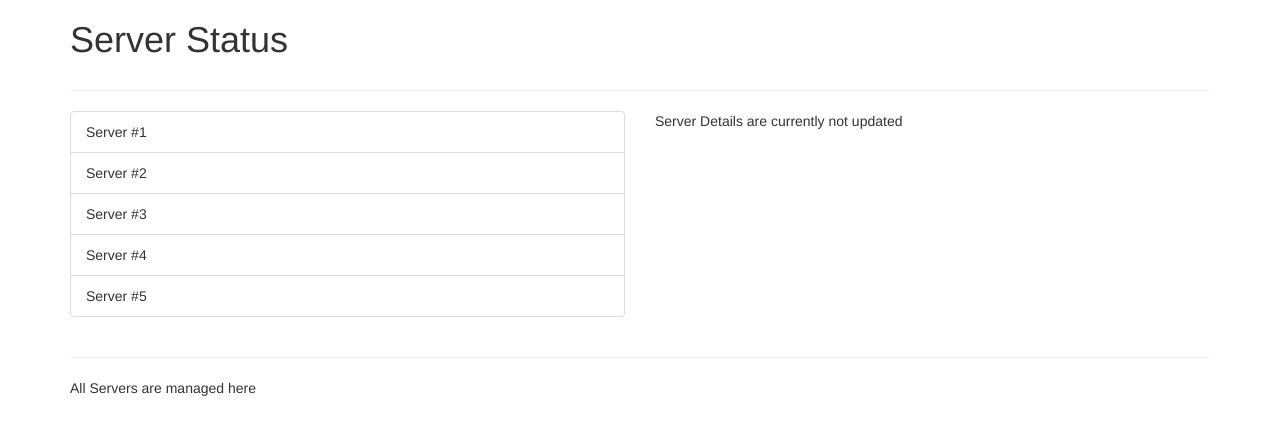
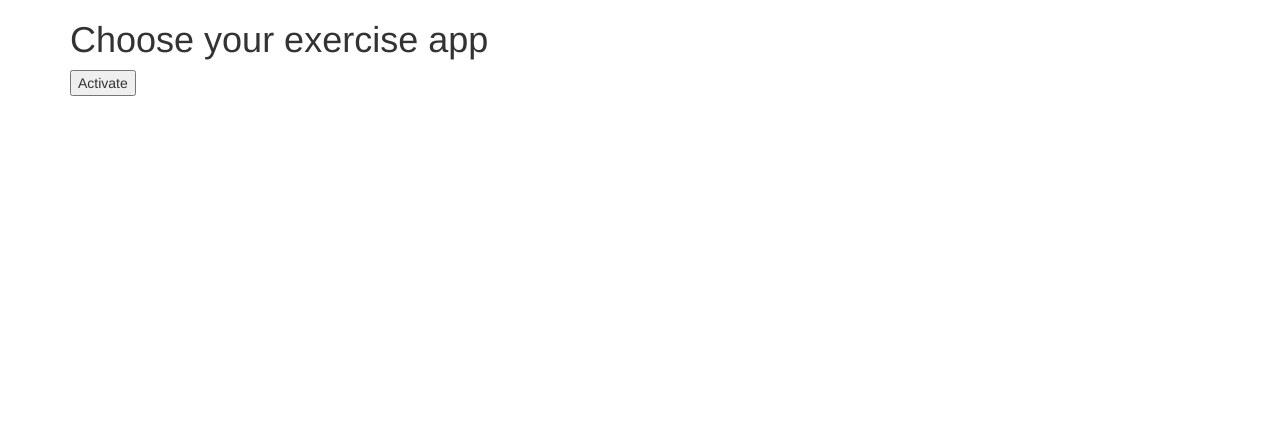
Before and after one commit to Facemirrored/vuejs-sandbox, a Vue app: page / in a window 1280 px wide. Shown: the top 434 px of the page. Built offline with nearby package versions, Linux system fonts and the light colour scheme.

Commit message:
new structure for more exercises

```diff
--- a/public/index.html
+++ b/public/index.html
@@ -8,6 +8,6 @@
 <body>
 <div id="app">
 </div>
-<script src="/dist/build.js"></script>
+<script></script>
 </body>
 </html>
--- a/src/App.vue
+++ b/src/App.vue
@@ -1,27 +1,35 @@
 <template>
   <div class="container">
-    <header-component></header-component>
-    <hr>
-    <server-main-content></server-main-content>
-    <hr>
-    <footer-component></footer-component>
+    <h1>Choose your exercise app</h1>
+    <button @click="changeEx6Status">Activate</button>
+    <div id="exercise" v-if="ex6state">
+      <ex6app></ex6app>
+    </div>
   </div>
 </template>
 
 <script>
-  import Header from "./components/Header"
-  import MainContent from "./components/MainContent"
-  import Footer from "./components/Footer"
+  import Ex6app from "./components/ex6serverComponents/ex6app"
 
   export default {
     components: {
-      headerComponent: Header,
-      serverMainContent: MainContent,
-      footerComponent: Footer
+      ex6app: Ex6app
+    },
+    data() {
+      return {
+        ex6state: false,
+      };
+    },
+    methods: {
+      changeEx6Status: function() {
+        this.ex6state = !this.ex6state;
+      }
     }
   }
 </script>
 
 <style>
+  #exercise {
 
+  }
 </style>
--- /dev/null
+++ b/src/components/ex6serverComponents/ex6app.vue
@@ -0,0 +1,28 @@
+<template>
+  <div class="container">
+    <header-component></header-component>
+    <hr>
+    <server-main-content></server-main-content>
+    <hr>
+    <footer-component></footer-component>
+  </div>
+</template>
+
+<script>
+  import Header from "./Header";
+  import MainContent from "./MainContent";
+  import Footer from "./Footer";
+
+  export default {
+    name: "ex6app",
+    components: {
+      headerComponent: Header,
+      serverMainContent: MainContent,
+      footerComponent: Footer
+    }
+  }
+</script>
+
+<style scoped>
+
+</style>
--- a/src/main.js
+++ b/src/main.js
@@ -1,9 +1,8 @@
 import Vue from 'vue'
 import App from './App.vue'
 
-Vue.config.productionTip = false
-
+Vue.config.productionTip = false;
 
 new Vue({
   render: h => h(App),
-}).$mount('#app')
+}).$mount('#app');
```
Also changed, not shown: src/components/ex6serverComponents/Footer.vue (renamed from src/components/Footer.vue), src/components/ex6serverComponents/Header.vue (renamed from src/components/Header.vue), src/components/ex6serverComponents/MainContent.vue (renamed from src/components/MainContent.vue), src/components/ex6serverComponents/ServerDetails.vue (renamed from src/components/ServerDetails.vue), src/components/ex6serverComponents/ServerList.vue (renamed from src/components/ServerList.vue).
